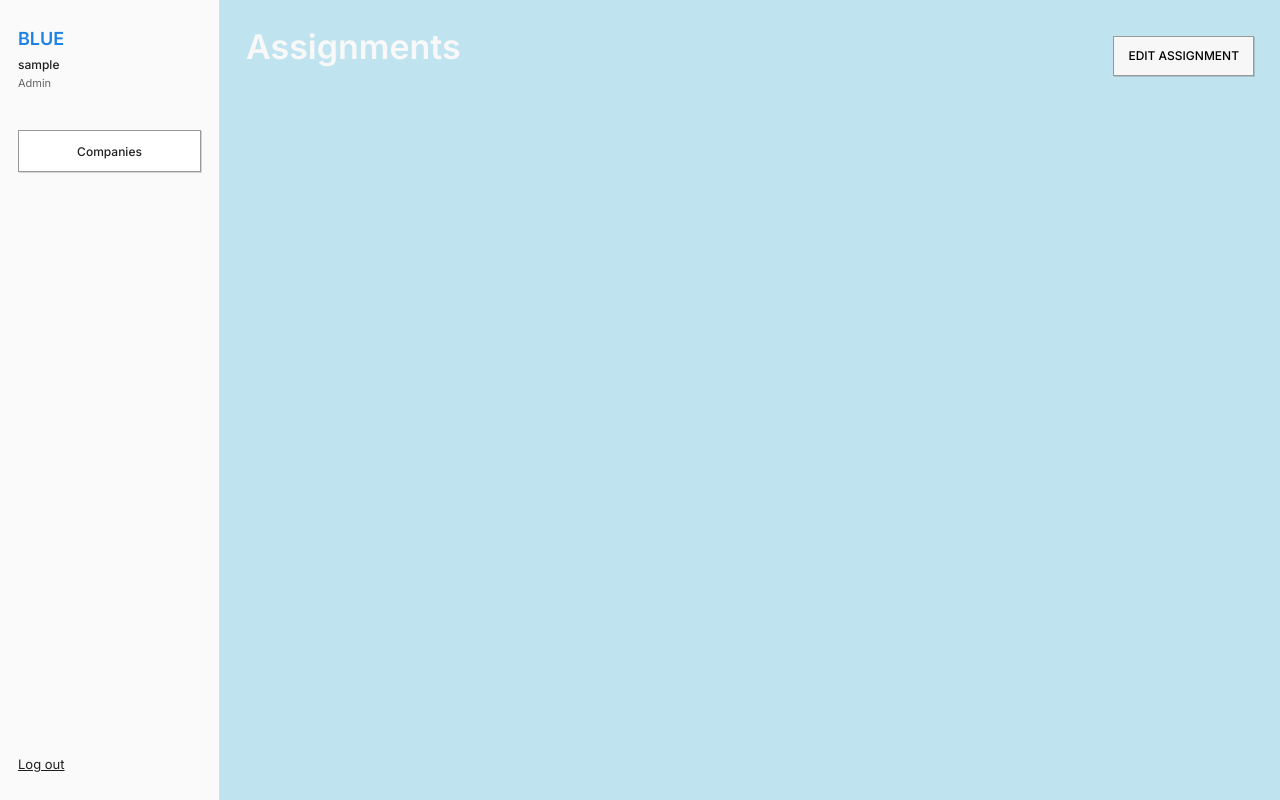
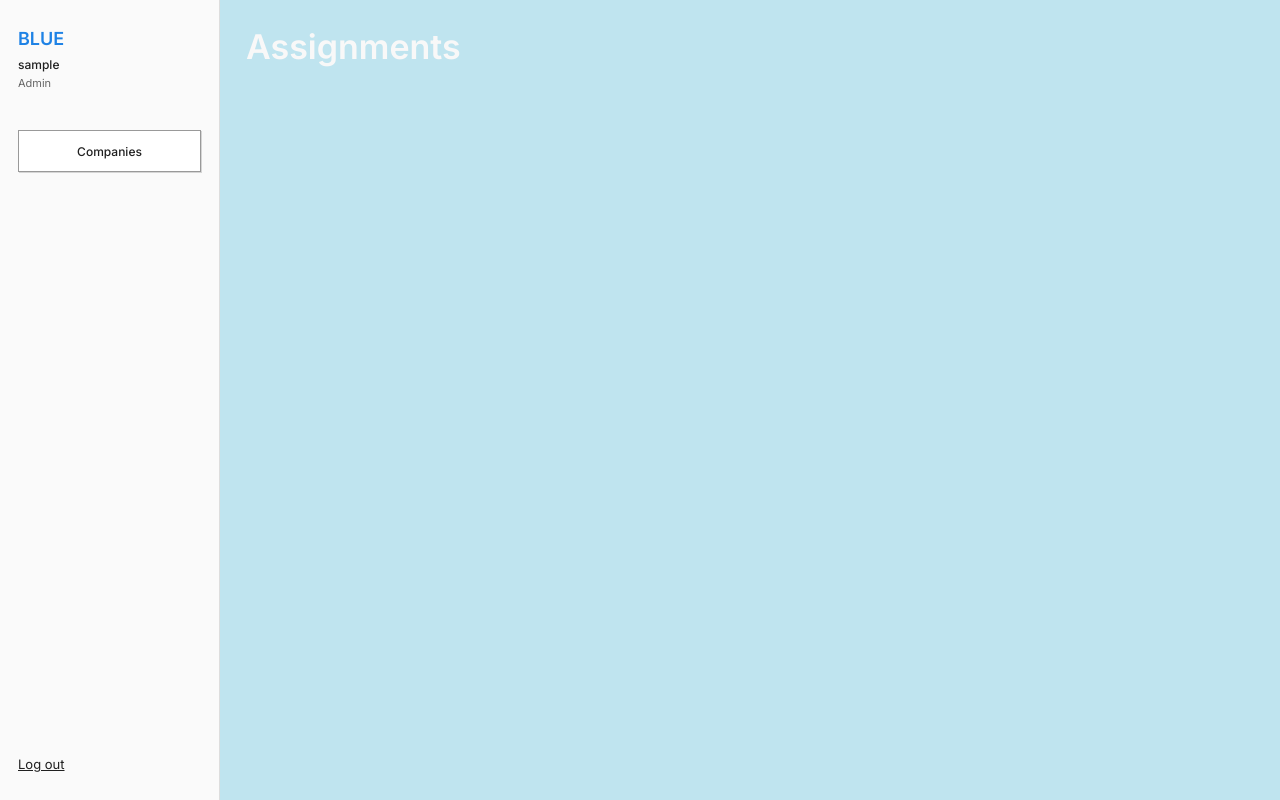
Before and after one commit to tasolafa-sudo/dbproj, a Flask app: page /assignments in a window 1280 px wide. Run offline with Flask 3, Linux system fonts and the light colour scheme; the visitor is signed in with stand-in values (Sample User, id 1); data that the repository does not hold is empty.

Commit message:
Remove update assignments assignments.html
Removed redundant button

```diff
--- a/templates/assignments.html
+++ b/templates/assignments.html
@@ -3,7 +3,6 @@
 {% block content %}
 <div class="page-header-row split">
   <h1 class="page-title">Assignments</h1>
-  <button type="button" class="pixel-btn secondary" data-open-modal="assignment-help">Edit Assignment</button>
 </div>
 
 <div class="assignment-stack">
@@ -27,7 +26,6 @@
   {% endfor %}
 </div>
 
-<div class="modal" id="assignment-help"><div class="modal-panel"><button class="modal-close" data-close-modal>&times;</button><p>Choose any assignment card and click edit to update site and schedule dates.</p></div></div>
 {% for assignment in assignments %}
 <div class="modal" id="assignment-{{ assignment.ScheduleID }}"><div class="modal-panel hero-blue"><button class="modal-close" data-close-modal>&times;</button><h2 class="section-title center">Edit Assignment</h2><form method="post" action="{{ url_for('edit_assignment', schedule_id=assignment.ScheduleID) }}" class="form-grid single"><label><span>Job Site</span><select name="site_id">{% for site in sites %}<option value="{{ site.SiteID }}" {% if site.SiteID == assignment.SiteID %}selected{% endif %}>{{ site.SiteName }}</option>{% endfor %}</select></label><label><span>Start Date</span><input type="date" name="start_date" value="{{ assignment.StartDate.strftime('%Y-%m-%d') if assignment.StartDate else '' }}" required></label><label><span>End Date</span><input type="date" name="end_date" value="{{ assignment.EndDate.strftime('%Y-%m-%d') if assignment.EndDate else '' }}" required></label><button type="submit" class="pixel-btn primary wide">Save</button></form></div></div>
 {% endfor %}
```
